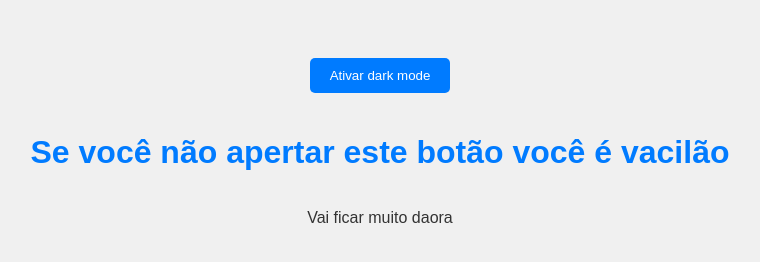
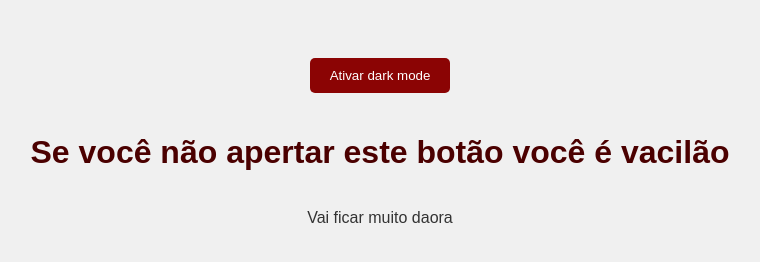
Before and after one commit to Davi-Buer/Davi-Buer.github.io, a plain HTML site: page index.html in a window 1280 px wide. Shown: the whole page, without its empty margins (260-1020 px from the left). Drawn offline with Linux system fonts and the light colour scheme.

Commit message:
Add files via upload

```diff
--- a/styles.css
+++ b/styles.css
@@ -11,7 +11,7 @@ body {
     flex-direction: column;
 }
 h1 {
-    color: #007bff;
+    color: #4b0000;
 }
 .dark-mode {
     background-color: #121212;
@@ -23,12 +23,12 @@ h1 {
 #dark-mode-toggle {
     padding: 10px 20px;
     border: none;
-    background-color: #007bff;
+    background-color: #8b0404;
     color: white;
     cursor: pointer;
     border-radius: 5px;
     margin-bottom: 20px;
 }
 .dark-mode #dark-mode-toggle {
-    background-color: #555;
+    background-color: #0084f0;
 }
```
